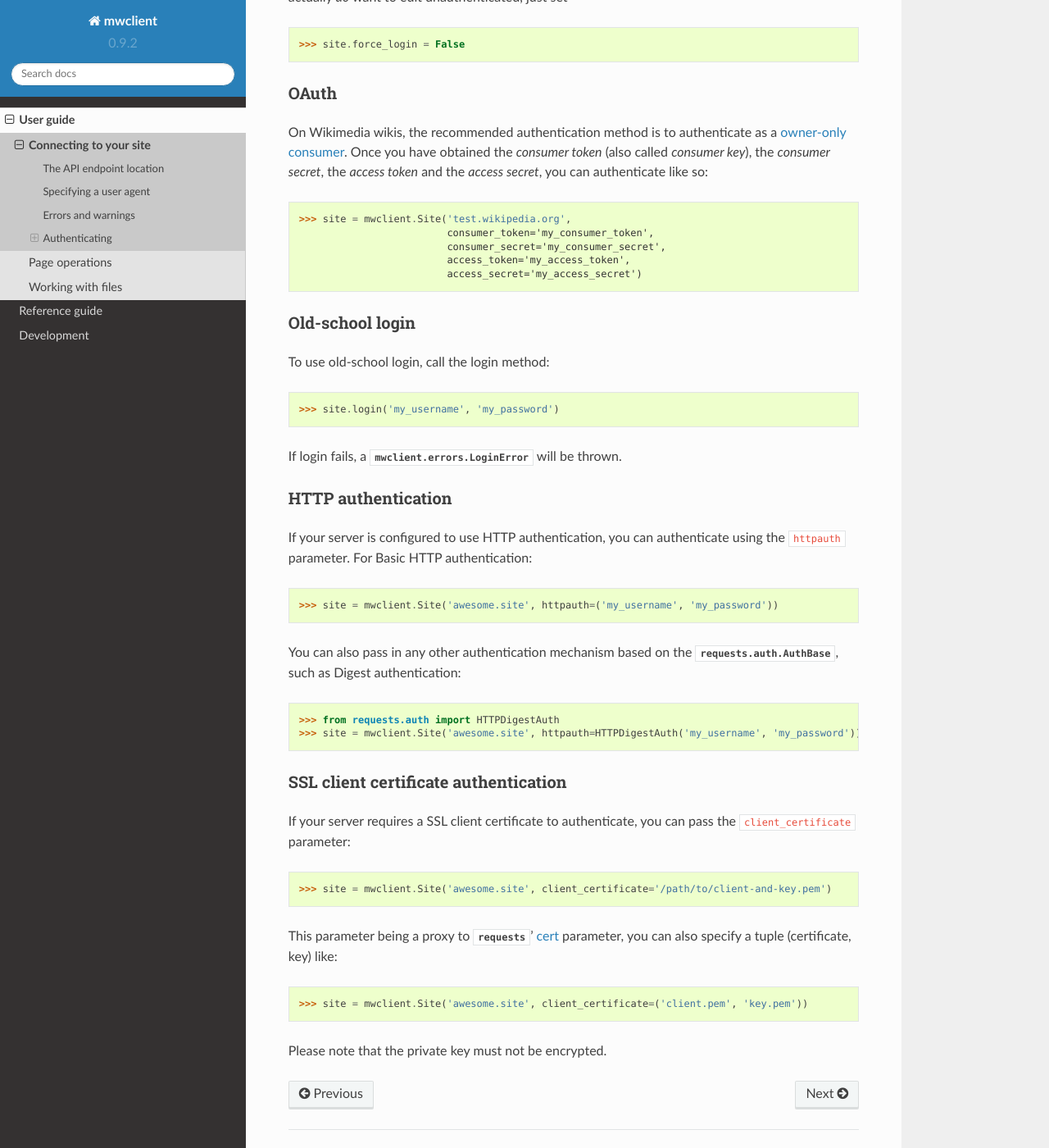
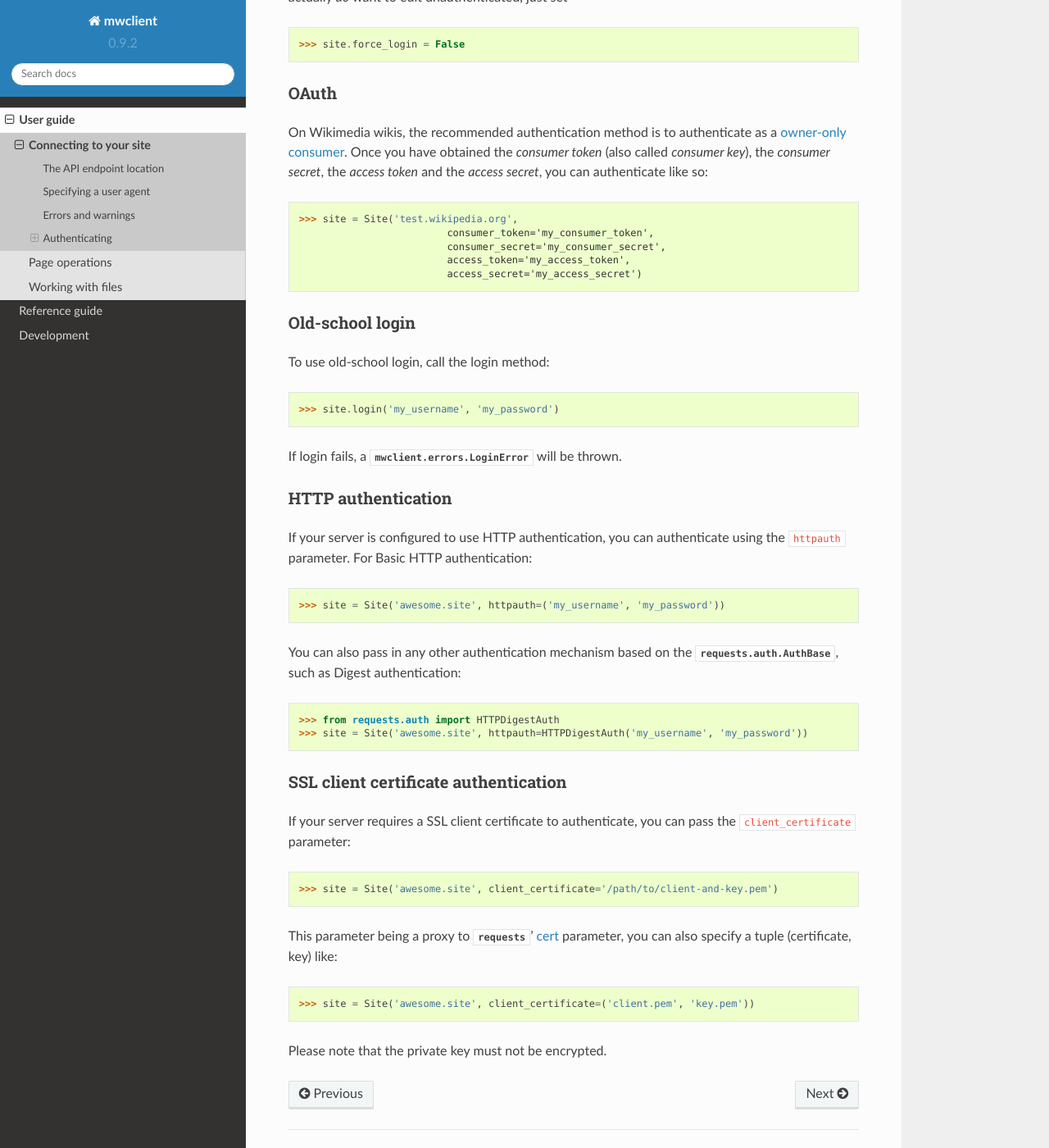
Before and after one commit to mwclient/mwclient, a Sphinx documentation site: the page built from docs/source/user/connecting.rst, in a window 1280 px wide and 1400 px high, scrolled down 1413 px. Shown: the whole window at 82% size. Built offline with Sphinx 7.4.7 and the Read the Docs theme 2.0.0, drawn with Linux system fonts in a browser that asks for light colours; the version number is read from the project's files by our own code; some of the changed text lies outside the part shown.

Commit message:
Change invocation syntax to relative Site() examples
This is what is imported at the beginning of the examples.
This could also be done by changing the import to 'import mwclient'
rather than 'from mwclient import Site'.

Neither seems more correct but I have tried to follow
what seems most intended.

>>> from mwclient import Site
>>> site = mwclient.Site('en.wikipedia.org')
Traceback (most recent call last):
  File "<stdin>", line 1, in <module>
NameError: name 'mwclient' is not defined

vs.

>>> site = Site('en.wikipedia.org')
>>> page = site.pages['Greater guinea pig']
>>> text = page.text()
>>> page.exists
True

```diff
--- a/docs/source/user/connecting.rst
+++ b/docs/source/user/connecting.rst
@@ -9,12 +9,12 @@ Begin by importing the Site class:
 
 Then try to connect to a site:
 
-    >>> site = mwclient.Site('test.wikipedia.org')
+    >>> site = Site('test.wikipedia.org')
 
 By default, mwclient will connect using https. If your site doesn't support
 https, you need to explicitly request http like so:
 
-    >>> site = mwclient.Site(('http', 'test.wikipedia.org'))
+    >>> site = Site(('http', 'test.wikipedia.org'))
 
 .. _endpoint:
 
@@ -27,7 +27,7 @@ Wikimedia wikis. If you get a 404 Not Found or a
 :class:`mwclient.errors.InvalidResponse` error upon connecting, your site might
 use a different script path. You can specify it using the ``path`` argument:
 
-    >>> site = mwclient.Site('my-awesome-wiki.org', path='/wiki/', )
+    >>> site = Site('my-awesome-wiki.org', path='/wiki/', )
 
 .. _$wgScriptPath: https://www.mediawiki.org/wiki/Manual:$wgScriptPath
 
@@ -40,7 +40,7 @@ If you are connecting to a Wikimedia site, you should follow the
 `Wikimedia User-Agent policy`_ and identify your tool like so:
 
     >>> ua = 'MyCoolTool/0.2 run by User:Xyz'
-    >>> site = mwclient.Site('test.wikipedia.org', clients_useragent=ua)
+    >>> site = Site('test.wikipedia.org', clients_useragent=ua)
 
 Note that Mwclient appends ' - MwClient/{version} ({url})' to your string.
 
@@ -83,7 +83,7 @@ a `owner-only consumer`_. Once you have obtained the *consumer token* (also
 called *consumer key*), the *consumer secret*, the *access token* and the
 *access secret*, you can authenticate like so:
 
-    >>> site = mwclient.Site('test.wikipedia.org',
+    >>> site = Site('test.wikipedia.org',
                              consumer_token='my_consumer_token',
                              consumer_secret='my_consumer_secret',
                              access_token='my_access_token',
@@ -110,13 +110,13 @@ HTTP authentication
 If your server is configured to use HTTP authentication, you can
 authenticate using the ``httpauth`` parameter. For Basic HTTP authentication:
 
-    >>> site = mwclient.Site('awesome.site', httpauth=('my_username', 'my_password'))
+    >>> site = Site('awesome.site', httpauth=('my_username', 'my_password'))
 
 You can also pass in any other :ref:`authentication mechanism <requests:authentication>`
 based on the :class:`requests.auth.AuthBase`, such as Digest authentication:
 
 	>>> from requests.auth import HTTPDigestAuth
-	>>> site = mwclient.Site('awesome.site', httpauth=HTTPDigestAuth('my_username', 'my_password'))
+	>>> site = Site('awesome.site', httpauth=HTTPDigestAuth('my_username', 'my_password'))
 
 SSL client certificate authentication
 ^^^^^^^^^^^^^^^^^^^^^^^^^^^^^^^^^^^^^
@@ -124,11 +124,11 @@ SSL client certificate authentication
 If your server requires a SSL client certificate to authenticate, you can
 pass the ``client_certificate`` parameter:
 
-    >>> site = mwclient.Site('awesome.site', client_certificate='/path/to/client-and-key.pem')
+    >>> site = Site('awesome.site', client_certificate='/path/to/client-and-key.pem')
 
 This parameter being a proxy to :class:`requests`' cert_ parameter, you can also specify a tuple (certificate, key) like:
 
-    >>> site = mwclient.Site('awesome.site', client_certificate=('client.pem', 'key.pem'))
+    >>> site = Site('awesome.site', client_certificate=('client.pem', 'key.pem'))
 
 Please note that the private key must not be encrypted.
 
--- a/docs/source/user/page-ops.rst
+++ b/docs/source/user/page-ops.rst
@@ -6,7 +6,7 @@ Page operations
 Start by :ref:`connecting <connecting>` to your site:
 
     >>> from mwclient import Site
-    >>> site = mwclient.Site('en.wikipedia.org')
+    >>> site = Site('en.wikipedia.org')
 
 For information about authenticating, please see
 :ref:`the section on authenticating <auth>`.
```
